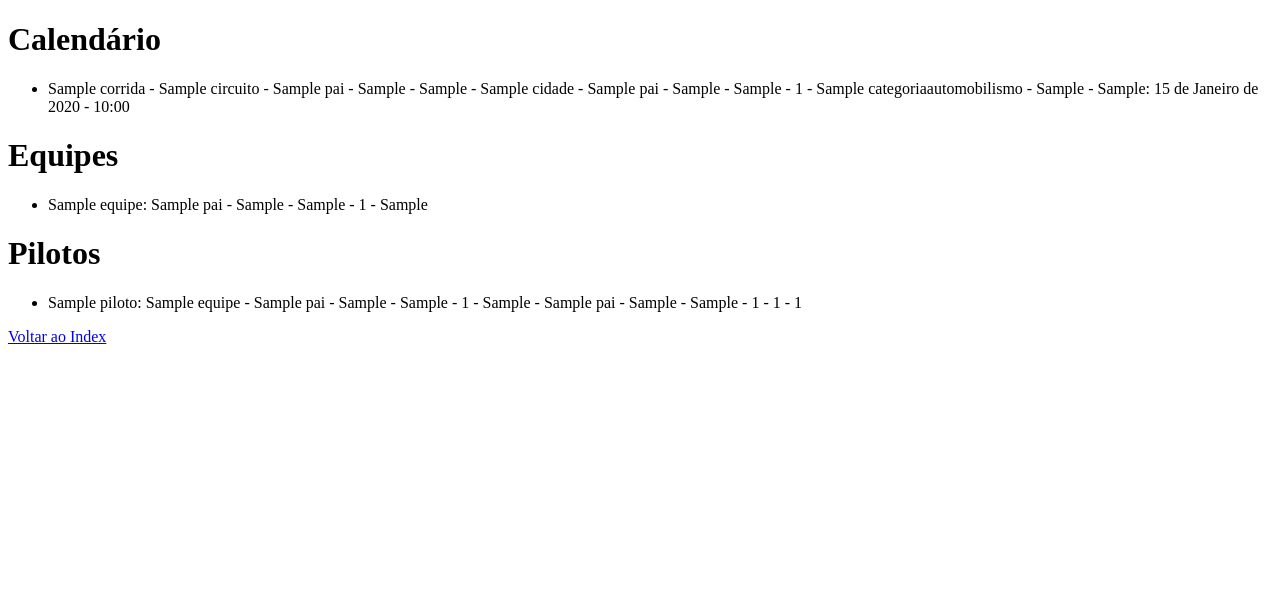
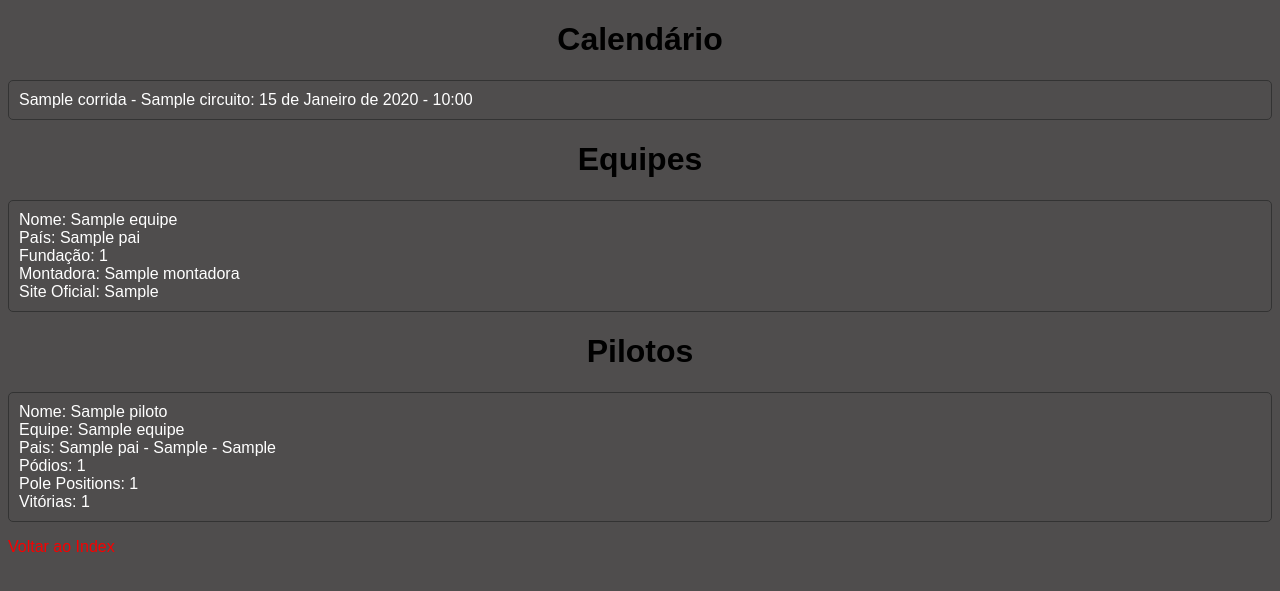
Before and after one commit to pedrelias/RPMDjango, a Django app: template app/templates/f1/f1.html in a window 1280 px wide. Shown: the top 591 px of the page. Run offline with Django 5.2, Linux system fonts and the light colour scheme; the template is opened without the code that fills it: values that come from a table or form of the project are taken from there, others are empty; tables that the repository leaves empty hold one stand-in row (values such as "Sample post").

Commit message:
Commit encaminhando para o final

```diff
--- a/app/models.py
+++ b/app/models.py
@@ -1,3 +1,4 @@
+from email.policy import default
 from pyexpat import model
 import site
 from django.db import models
@@ -63,11 +64,26 @@ class Corrida(models.Model):
     def __str__(self):
         return f'{self.nome} - {self.circuito} - {self.numero_voltas} - {self.categoria} - {self.vencedor}'
 
+class Montadora(models.Model):
+    nome = models.CharField(max_length=100)
+    cidade = models.ForeignKey(Cidades, on_delete=models.CASCADE)
+    pais = models.ForeignKey(Pais, on_delete=models.CASCADE)
+    fundacao = models.IntegerField()
+    site_oficial = models.URLField()
+
+    class Meta:
+        verbose_name = 'Montadora'
+        verbose_name_plural = 'Montadoras'
+
+    def __str__(self):
+        return f'{self.nome} - {self.cidade} - {self.pais} - {self.fundacao} - {self.site_oficial}'
 
 class Equipe(models.Model):
     nome = models.CharField(max_length=100)
     pais = models.ForeignKey(Pais, on_delete=models.CASCADE)
     fundacao = models.IntegerField()
+    categoria_automobilismo = models.ForeignKey(CategoriaAutomobilismo, on_delete=models.CASCADE, default=1)
+    montadora = models.ForeignKey(Montadora, on_delete=models.CASCADE)
     site_oficial = models.URLField()
 
     class Meta:
@@ -75,7 +91,7 @@ class Equipe(models.Model):
         verbose_name_plural = 'Equipes'
 
     def __str__(self):
-        return f'{self.nome} - {self.pais} - {self.fundacao} - {self.site_oficial}'
+        return f'{self.nome} - {self.pais} - {self.fundacao} - {self.categoria_automobilismo} - {self.site_oficial}'
 
 class Piloto(models.Model):
     nome = models.CharField(max_length=100)
@@ -94,19 +110,6 @@ class Piloto(models.Model):
         return f'{self.nome} - {self.equipe} - {self.pais} - {self.podios} - {self.pole_positions} - {self.vitorias}'
 
 
-class Montadora(models.Model):
-    nome = models.CharField(max_length=100)
-    cidade = models.ForeignKey(Cidades, on_delete=models.CASCADE)
-    pais = models.ForeignKey(Pais, on_delete=models.CASCADE)
-    fundacao = models.IntegerField()
-    site_oficial = models.URLField()
-
-    class Meta:
-        verbose_name = 'Montadora'
-        verbose_name_plural = 'Montadoras'
-
-    def __str__(self):
-        return f'{self.nome} - {self.cidade} - {self.pais} - {self.fundacao} - {self.site_oficial}'
 
 class Carro(models.Model):
     modelo = models.CharField(max_length=100)
--- /dev/null
+++ b/app/static/style.css
@@ -0,0 +1,48 @@
+body {
+    background-color: #4f4d4d;
+    color: #fff;
+    font-family: Arial, sans-serif;
+}
+
+h1 {
+    text-align: center;
+    color: #000000;
+}
+
+div {
+    display: flex;
+    flex-direction: column;
+    align-items: center;
+    margin-top: 50px;
+}
+
+img {
+    width: 200px;
+    height: auto;
+    transition: transform 0.2s;
+}
+
+img:hover {
+    transform: scale(1.1);
+}
+
+a {
+    color: #f70000;
+    text-decoration: none;
+}
+
+a:hover {
+    color: #0d47a1;
+}
+
+ul {
+    list-style-type: none;
+    padding: 0;
+}
+
+li {
+    margin-bottom: 10px;
+    padding: 10px;
+    border: 1px solid #333;
+    border-radius: 5px;
+}
--- a/app/templates/f1/f1.html
+++ b/app/templates/f1/f1.html
@@ -1,29 +1,40 @@
+{% load static %}
 <!DOCTYPE html>
 <html lang="en">
 <head>
     <meta charset="UTF-8">
     <meta name="viewport" content="width=device-width, initial-scale=1.0">
     <title>Fórmula 1</title>
+    <link rel="stylesheet" type="text/css" href="{% static 'style.css' %}">
 </head>
 <body>
     <h1>Calendário</h1>
 <ul>
 {% for evento in calendario %}
-    <li>{{ evento.corrida }}: {{ evento.data }} - {{ evento.hora }}</li>
+    <li>{{ evento.corrida.nome }} - {{ evento.corrida.circuito.nome }}: {{ evento.data }} - {{ evento.hora }}</li>
 {% endfor %}
 </ul>
 
     <h1>Equipes</h1>
 <ul>
     {% for equipe in equipes %}
-        <li>{{ equipe.nome }}: {{ equipe.pais }} - {{ equipe.fundacao }} - {{ equipe.site_oficial }}</li>
+        <li>Nome: {{ equipe.nome }} <br>
+            País: {{ equipe.pais.nome }} <br>
+            Fundação: {{ equipe.fundacao }} <br>
+            Montadora: {{ equipe.montadora.nome }}<br>
+            Site Oficial: {{ equipe.site_oficial }}<br></li>
     {% endfor %}
 </ul>
 
     <h1>Pilotos</h1>
 <ul>
     {% for piloto in pilotos %}
-        <li>{{ piloto.nome }}: {{ piloto.equipe }} - {{ piloto.pais }} - {{ piloto.podios }} - {{ piloto.pole_positions }} - {{ piloto.vitorias }}</li>
+        <li>Nome: {{ piloto.nome }} <br>
+            Equipe: {{ piloto.equipe.nome }} <br>
+            Pais: {{ piloto.pais }} <br>
+            Pódios: {{ piloto.podios }} <br>
+            Pole Positions: {{ piloto.pole_positions }} <br>
+            Vitórias: {{ piloto.vitorias }}<br></li>
     {% endfor %}
 </ul>
 
--- a/app/templates/index.html
+++ b/app/templates/index.html
@@ -5,6 +5,7 @@
     <meta charset="UTF-8">
     <meta name="viewport" content="width=device-width, initial-scale=1.0">
     <title>RPM++</title>
+    <link rel="stylesheet" type="text/css" href="{% static 'style.css' %}">
 </head>
 <body>
     <h1>Escolha a Categoria Desejada</h1>
```
Also changed, not shown: app/templates/indy/indy.html (+14 -3 lines), app/templates/nascar/nascar.html (+15 -3 lines), app/views.py (+6 -6 lines), app/migrations/0010_equipe_categoria_automobilismo.py (added), app/migrations/0011_equipe_montadora.py (added), app/migrations/0012_alter_equipe_montadora.py (added).
